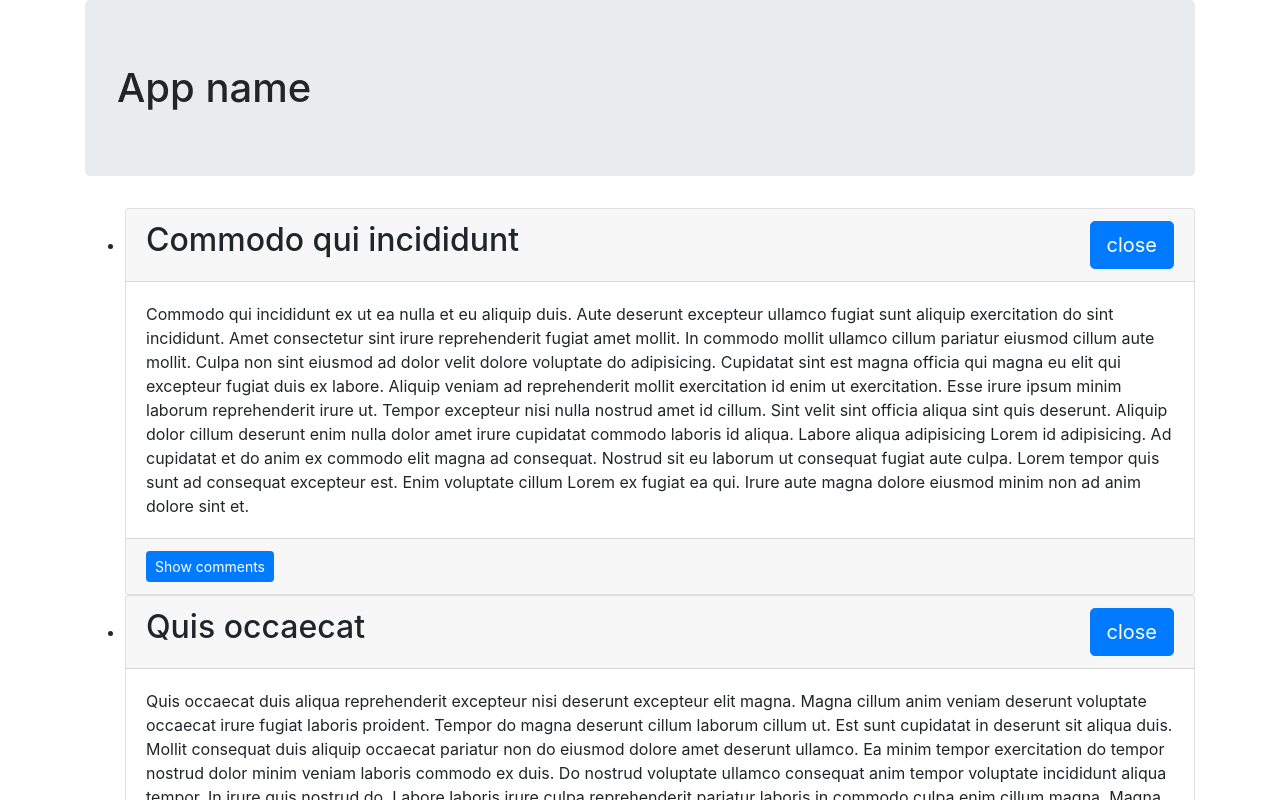
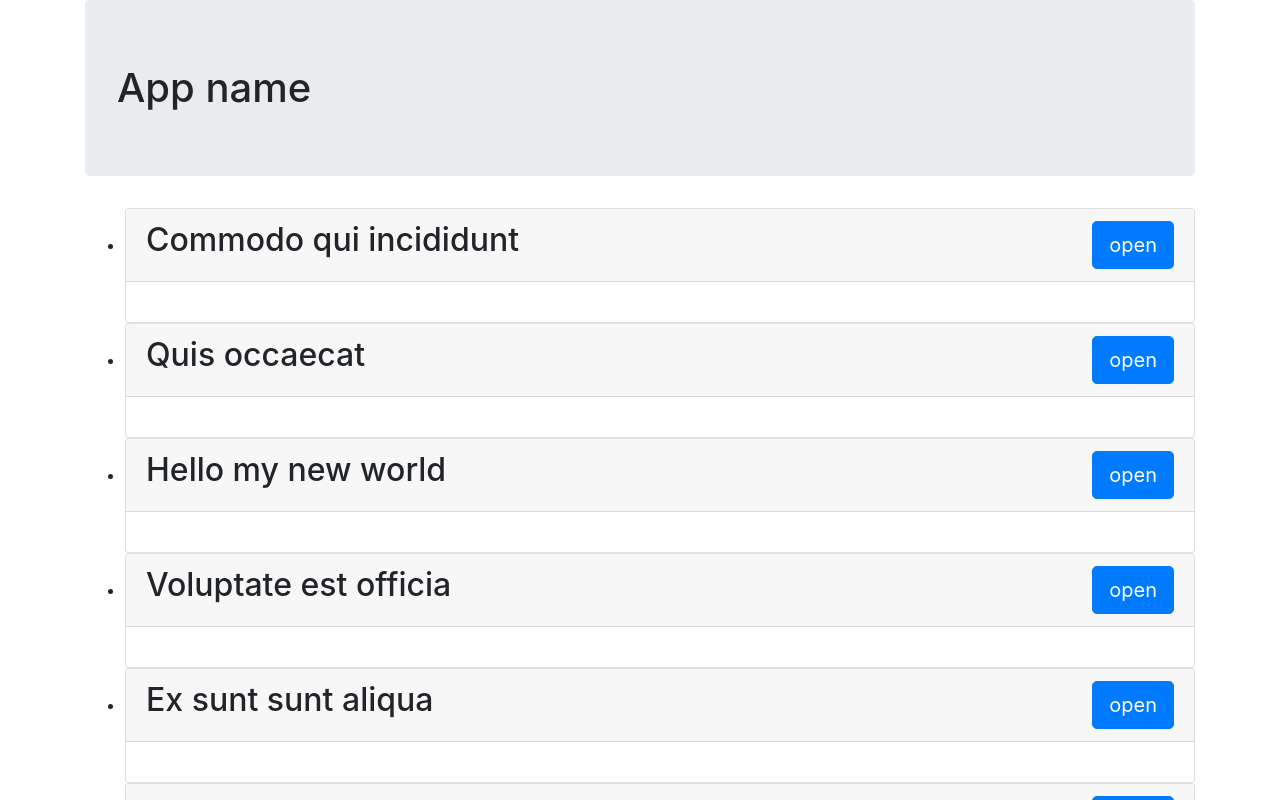
Before and after one commit to KirillChekalin/react, a React (Create React App) app: page / in a window 1280 px wide. Shown: the top 800 px of the page. Built offline with nearby package versions, Linux system fonts and the light colour scheme; the HTML template or start-up script is replaced by a standard one.

Commit message:
added decorator to article

```diff
--- a/src/components/Article.js
+++ b/src/components/Article.js
@@ -1,45 +1,37 @@
 import React, {Component} from 'react'
 import CommentList from './comments/CommentList';
+import toogleOpen from './decorator/toogleOpen'
 
 class Article extends Component{
-  state = {
-      isOpen: true
-    };
-
 
   render() {
-    const {article} = this.props;
-    // if (article.comments) console.log(article.comments[0]);
-    // const body = this.state.isOpen && <section className='card-text'>{article.text}</section>;
+    const {article, isOpen, toggleOpen} = this.props;
+    return (
 
-    return (
       <div className='card mx-auto' >
         <div className='card-header'>
           <h2>
             {article.title}
-            <button onClick = {this.handleClick} className='btn btn-primary btn-lg float-right'>
-              {this.state.isOpen ? 'close' : 'open'}
+            <button onClick = {toggleOpen} className='btn btn-primary btn-lg float-right'>
+              {isOpen ? 'close' : 'open'}
             </button>
           </h2>
         </div>
         <div className='card-body'>
           {this.getBody()}
         </div>
-        <CommentList comments = {this.state.isOpen ? article.comments : null}/>
+        <CommentList comments = {isOpen ? article.comments : null}/>
       </div>
+
     )
   }
   getBody() {
-    if(!this.state.isOpen) return null;
-    const {article} = this.props;
+    const {article, isOpen} = this.props;
+    if(!isOpen) return null;
     return <section>{article.text}</section>;
   }
-  handleClick = () => {
-    this.setState({
-      isOpen: !this.state.isOpen
-    });
-  }
+
 }
 
 
-export default Article
+export default toogleOpen(Article)
--- /dev/null
+++ b/src/components/decorator/toogleOpen.js
@@ -0,0 +1,18 @@
+import React, {Component as ReactComponent} from 'react'
+
+export default (OriginalComponent) => class WrappedComponent extends ReactComponent{
+  state = {
+    isOpen: false
+  };
+
+  render () {
+    return <OriginalComponent {...this.props} isOpen = {this.state.isOpen} toggleOpen = {this.toggleOpen}/>
+  }
+
+  toggleOpen = (ev) => {
+    ev && ev.preventDefault();
+    this.setState({
+      isOpen: !this.state.isOpen
+    });
+  }
+}
```
